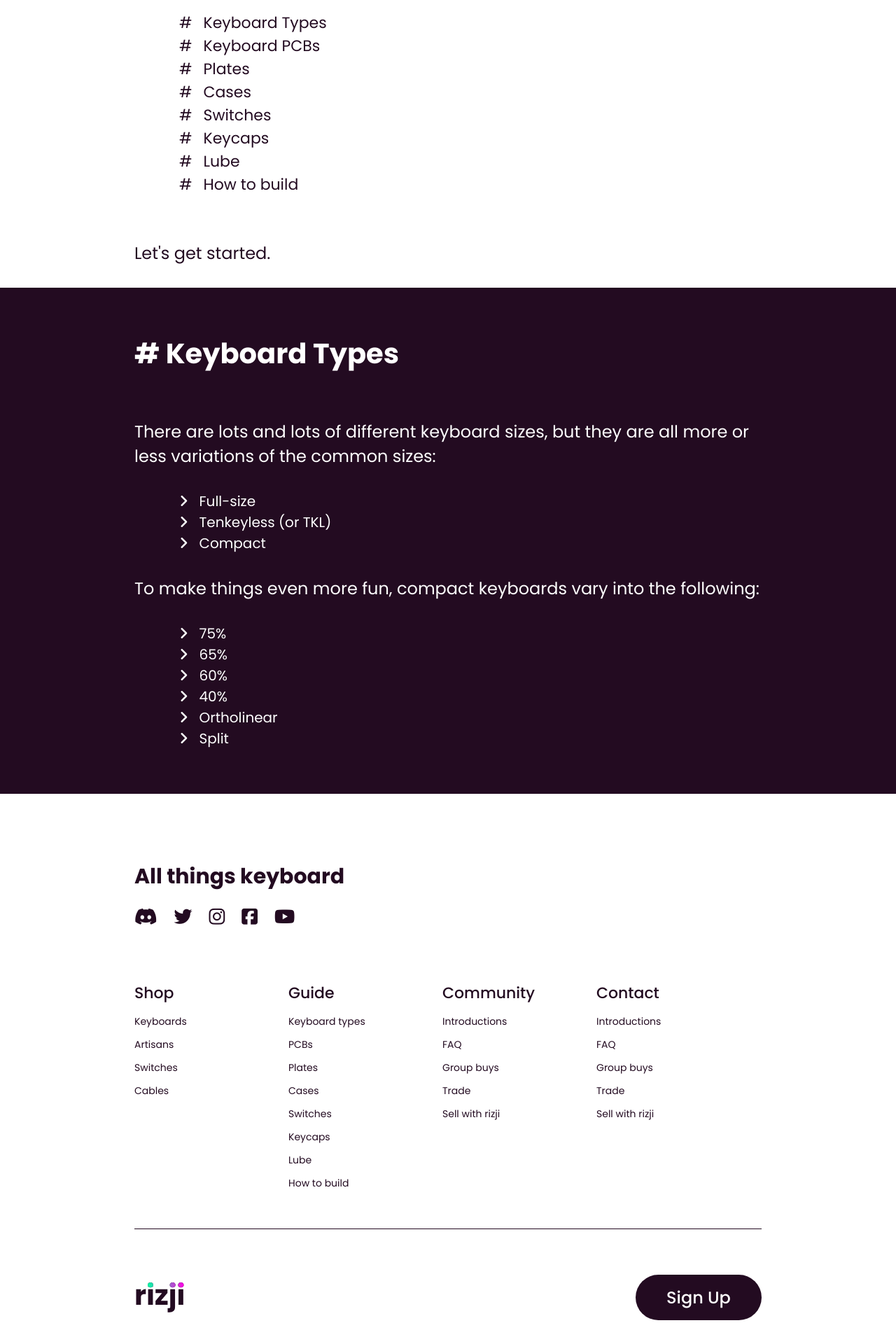
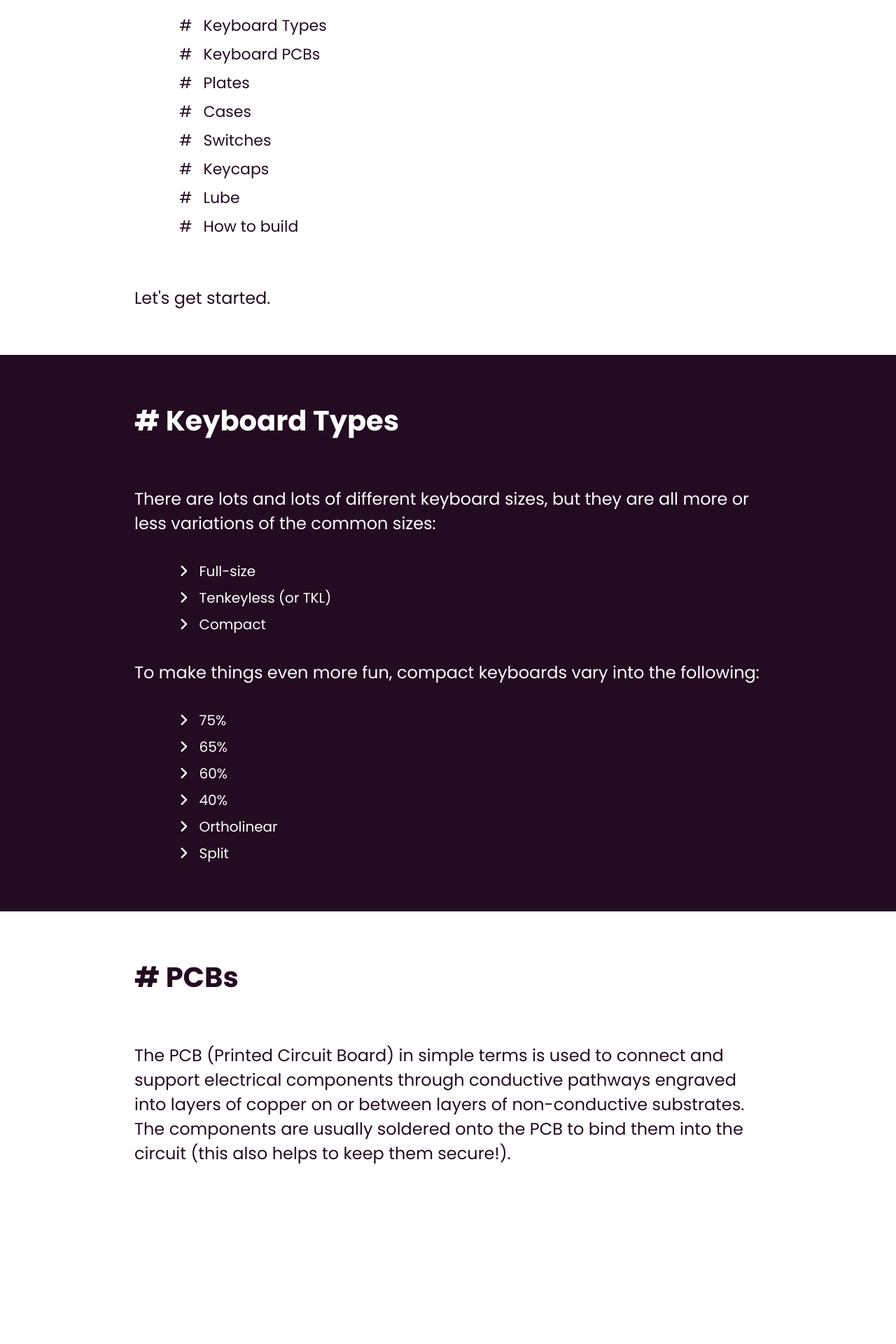
Before and after one commit to riz-l/rizji-keyboards, a React (Create React App) app: page /keyboard-guide in a window 1280 px wide. Shown: the part 800-2720 px from the top of the page at 70% size. Built offline with nearby package versions, Linux system fonts and the light colour scheme.

Commit message:
Added global Links and section id Links

```diff
--- a/src/components/UI/Footer/Footer.component.jsx
+++ b/src/components/UI/Footer/Footer.component.jsx
@@ -42,7 +42,9 @@ function Footer() {
             </ul>
           </div>
           <div className="Footer__short-links">
-            <h4>Guide</h4>
+            <Link to="/keyboard-guide">
+              <h4>Guide</h4>
+            </Link>
             <ul>
               <li>Keyboard types</li>
               <li>PCBs</li>
--- a/src/components/pages/KeyboardGuide/KeyboardGuide.component.jsx
+++ b/src/components/pages/KeyboardGuide/KeyboardGuide.component.jsx
@@ -1,5 +1,5 @@
 // Import: Dependencies
-import React, { useEffect, useRef } from "react";
+import React, { useEffect } from "react";
 
 // Import: Styling
 import "./KeyboardGuide.styles.scss";
@@ -30,12 +30,16 @@ function KeyboardGuide() {
               lot to cover, so please feel free to use our section links below
               if you need to jump to anywhere in particular.
             </p>
-            <ul>
+            <ul className="KeyboardGuide__section-nav">
               <li>
-                <span>#</span>Keyboard Types
+                <a href="#keyboard-types">
+                  <span>#</span>Keyboard Types
+                </a>
               </li>
               <li>
-                <span>#</span>Keyboard PCBs
+                <a href="#pcbs">
+                  <span>#</span>Keyboard PCBs
+                </a>
               </li>
               <li>
                 <span>#</span>Plates
@@ -60,7 +64,7 @@ function KeyboardGuide() {
           </div>
         </div>
       </div>
-      <div className="KeyboardGuide__keyboard-types">
+      <div className="KeyboardGuide__keyboard-types" id="keyboard-types">
         <div className="KeyboardGuide__keyboard-types-container">
           <h2 className="KeyboardGuide__keyboard-types-title">
             <span>#</span> Keyboard Types
@@ -117,6 +121,23 @@ function KeyboardGuide() {
           </div>
         </div>
       </div>
+      <div className="KeyboardGuide__pcbs" id="pcbs">
+        <div className="KeyboardGuide__pcbs-container">
+          <h2 className="KeyboardGuide__pcb-title">
+            <span>#</span> PCBs
+          </h2>
+          <div className="KeyboardGuide__pcb-text-container">
+            <p className="KeyboardGuide__pcb-text">
+              The PCB (Printed Circuit Board) in simple terms is used to connect
+              and support electrical components through conductive pathways
+              engraved into layers of copper on or between layers of
+              non-conductive substrates. The components are usually soldered
+              onto the PCB to bind them into the circuit (this also helps to
+              keep them secure!).
+            </p>
+          </div>
+        </div>
+      </div>
     </div>
   );
 }
--- a/src/components/pages/KeyboardGuide/KeyboardGuide.styles.scss
+++ b/src/components/pages/KeyboardGuide/KeyboardGuide.styles.scss
@@ -1,4 +1,9 @@
 /*#region: Page: KeyboardGuide */
+/*#region Section: KeyBoardGuide */
+a {
+  color: #230b21;
+}
+
 .KeyboardGuide {
   background: white;
   color: #230b21;
@@ -23,6 +28,10 @@
         font-size: 24px;
         padding: 2rem 0;
         width: 100%;
+
+        &:last-child {
+          padding-bottom: 4rem;
+        }
       }
 
       & ul {
@@ -32,6 +41,7 @@
 
         & li {
           font-size: 22px;
+          padding: 0.25rem 0;
 
           &:hover {
             cursor: pointer;
@@ -51,7 +61,9 @@
     }
   }
 }
+/*#endregion /Section: KeyBoardGuide */
 
+/*#region Section: KeyBoardTypes */
 .KeyboardGuide__keyboard-types {
   background: #230b21;
   color: white;
@@ -95,12 +107,13 @@
         margin-left: 4rem;
 
         & li {
+          align-items: center;
+          display: flex;
+          flex-wrap: wrap;
           font-size: 20px;
           height: auto;
-          flex-wrap: wrap;
-          display: flex;
-          align-items: center;
           justify-content: flex-start;
+          padding: 0.25rem 0;
 
           & i {
             padding-right: 1rem;
@@ -110,6 +123,50 @@
     }
   }
 }
+/*#endregion /Section: KeyBoardTypes */
+
+/*#region Section: PCBs */
+.KeyboardGuide__pcbs {
+  background: white;
+  color: #230b21;
+  min-height: 80vh;
+  width: 100%;
+
+  .KeyboardGuide__pcbs-container {
+    margin: auto;
+    padding: 4rem 0;
+    width: 70%;
+
+    .KeyboardGuide__pcb-title {
+      font-size: 40px;
+
+      &:hover {
+        cursor: pointer;
+      }
+
+      & span {
+        transition: color 0.3s linear;
+      }
+
+      &:hover span {
+        color: #ff00e5;
+        transition: color 0.3s linear;
+      }
+    }
+
+    .KeyboardGuide__pcb-text-container {
+      height: auto;
+      margin-top: 2rem;
+
+      .KeyboardGuide__pcb-text {
+        font-size: 24px;
+        padding: 2rem 0;
+        width: 100%;
+      }
+    }
+  }
+}
+/*#endregion /Section: PCBs */
 
 /*#region Media Queries */
 @media screen and (max-width: 1024px) {
@@ -147,6 +204,12 @@
       }
     }
   }
+
+  .KeyboardGuide__pcbs {
+    .KeyboardGuide__pcbs-container {
+      width: 85%;
+    }
+  }
 }
 /*#endregion /Media Queries */
 /*#endregion: /Page: KeyboardGuide */
--- a/src/index.css
+++ b/src/index.css
@@ -15,6 +15,10 @@ body {
   -webkit-font-smoothing: antialiased;
 }
 
+html {
+  scroll-behavior: smooth;
+}
+
 code {
   font-family: source-code-pro, Menlo, Monaco, Consolas, "Courier New",
     monospace;
```
